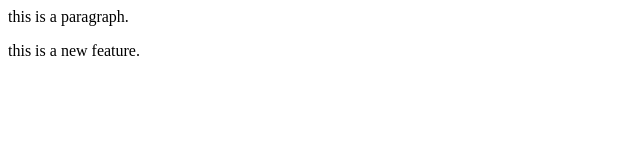
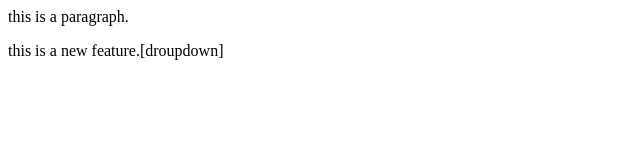
Before and after one commit to Avinashsawadatkar/local_repo, a plain HTML site: page index.html in a window 1280 px wide. Shown: the full height of the page, 0-640 px from the left. Drawn offline with Linux system fonts and the light colour scheme.

Commit message:
Add droupdown

```diff
--- a/index.html
+++ b/index.html
@@ -1,2 +1,2 @@
 <p>this is a paragraph.</p>
-<p>this is a new feature.</p>
+<p>this is a new feature.[droupdown]</p>
```
